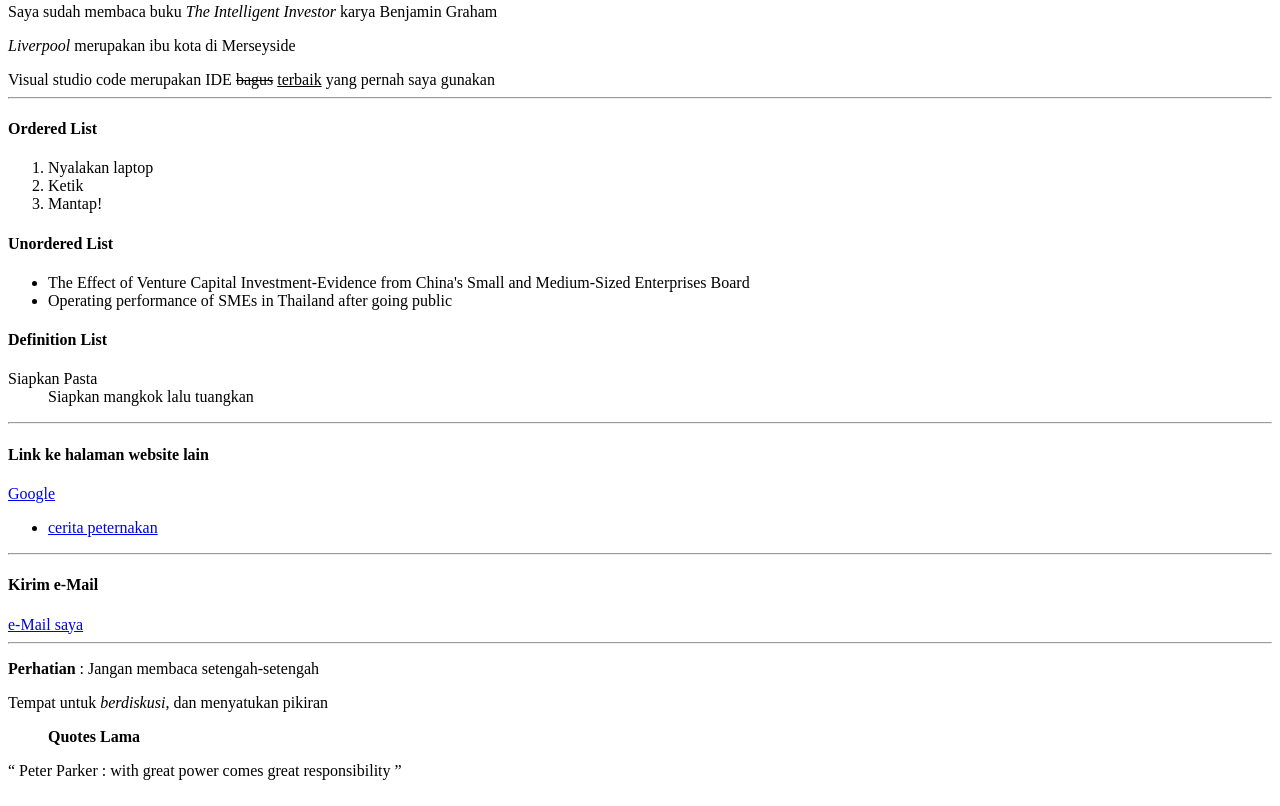
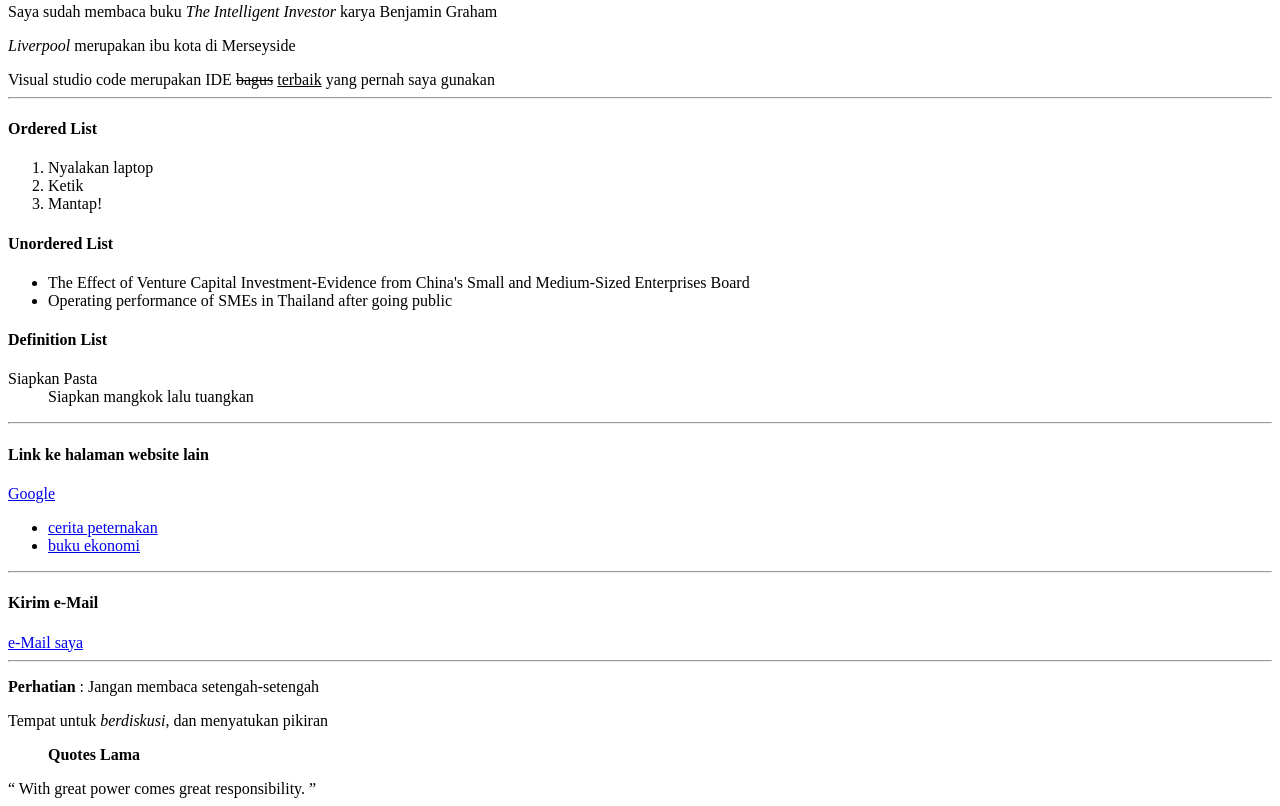
Before and after one commit to artsyhrstn/HTML_Pemula, a plain HTML site: page index.html in a window 1280 px wide. Shown: the part 960-1766 px from the top of the page. Drawn offline with Linux system fonts and the light colour scheme.

Commit message:
index.html

```diff
--- a/index.html
+++ b/index.html
@@ -85,7 +85,8 @@
     <a href="https://www.google.com"> Google</a>
     <!-- Link ke halaman sendiri -->
     <ul>
-        <li><a href="cerita_peternakan.html">cerita peternakan</a> </li>
+        <li><a href="pages/cerita_peternakan.html">cerita peternakan</a> </li>
+        <li><a href="pages/buku_ekonomi.html">buku ekonomi</a> </li>
     </ul>
     <hr>
     <h4>Kirim e-Mail</h4>
@@ -110,7 +111,7 @@
 
     <!-- Quote -->
     <q>
-        Peter Parker : with great power comes great responsibility
+        With great power comes great responsibility.
     </q>
 
 
```
